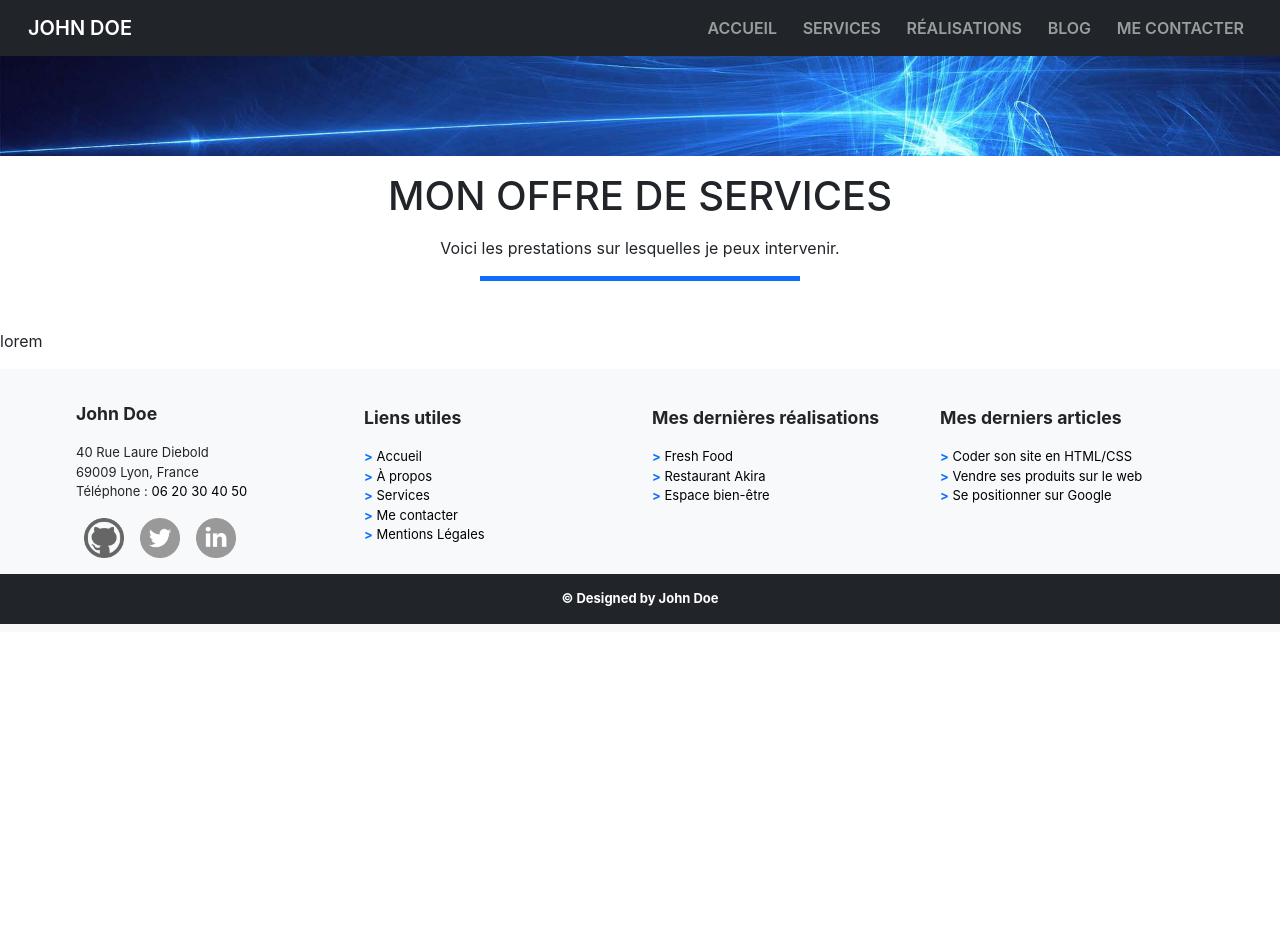
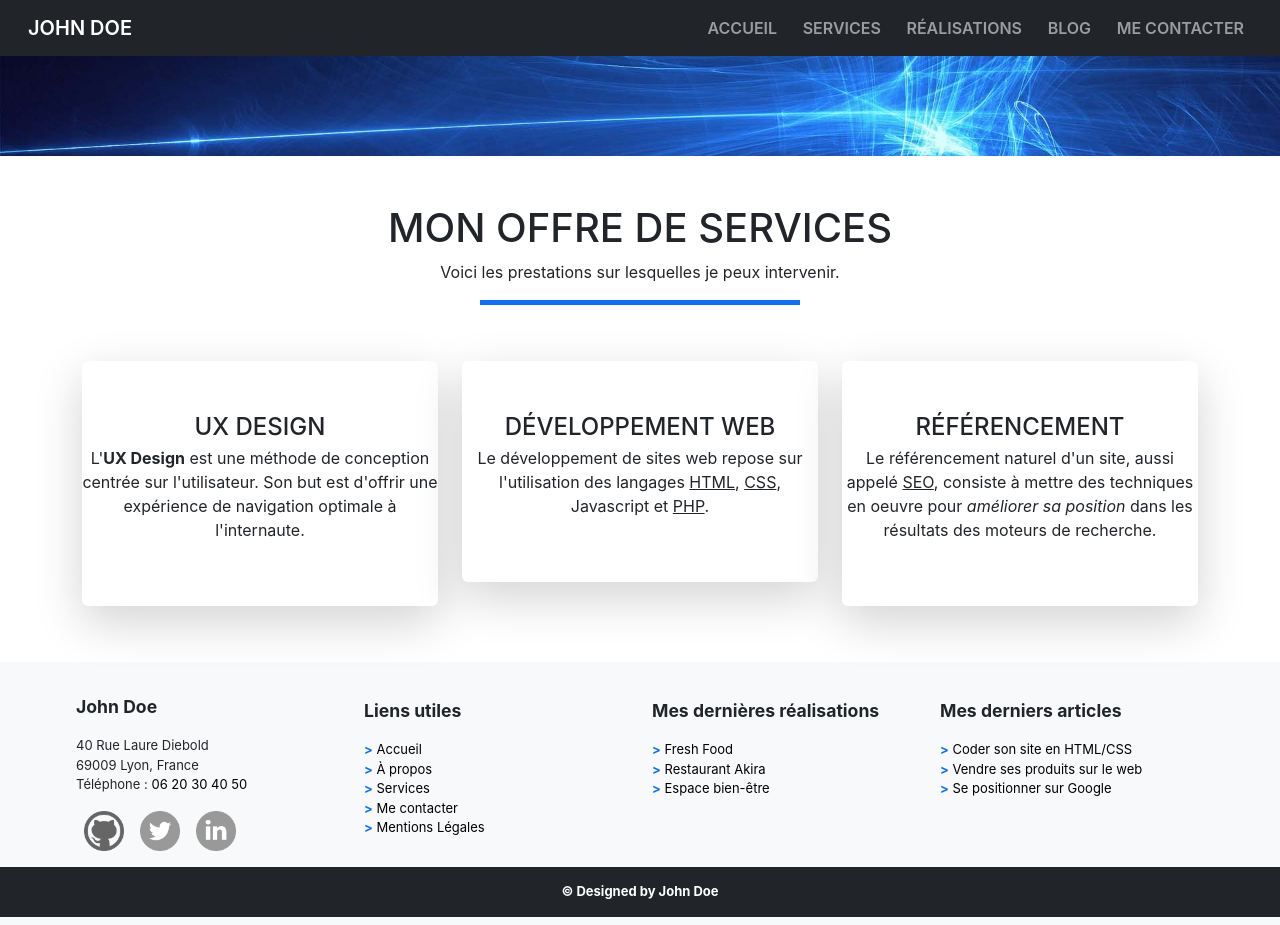
Before and after one commit to lc0362/react-johndoe, a React (Create React App) app: page /services in a window 1280 px wide. Before the commit the page ends 800 px from the top, so only its background shows below. Built offline with nearby package versions, Linux system fonts and the light colour scheme.

Commit message:
space footer and start services

```diff
--- a/src/components/Footer.jsx
+++ b/src/components/Footer.jsx
@@ -3,7 +3,7 @@ import './Footer.css';
 
 function Footer() {
     return (
-      <footer className="footer bg-light py-2" >
+      <footer className="footer bg-light py-2 mt-5" >
 
 <div className=" row px-3  mt-4  mx-md-5 mx-sm-2" >
          {/* Section 1: John Doe */}
--- a/src/pages/Home.jsx
+++ b/src/pages/Home.jsx
@@ -57,7 +57,7 @@ function Home() {
       </section>
 
       <div className="py-4 px-md-5 pt-lg-5">
-        <div className="shadow-lg p-3 mb-5 bg-body-tertiary rounded row p-md-5">
+        <div className="shadow-lg p-3 bg-body-tertiary rounded row p-md-5">
         <div className="col-12 col-sm-6">
           <h2 className="border-bottom border-primary border-3 py-3 fw-bold" id="about">À propos</h2>
           <p>Passionné par l'informatique et les nouvelles technologies, j'ai suivi une formation d'<strong>intégrateur-développeur web</strong> au CEF.
--- a/src/pages/Services.jsx
+++ b/src/pages/Services.jsx
@@ -22,7 +22,7 @@ function Services() {
 
   return (
     <div>
-      <section
+      <div
         style={{
           backgroundImage: `url(${backgroundImage})`,
           backgroundSize: 'cover',
@@ -32,12 +32,48 @@ function Services() {
           color: 'white'
         }}
       >
-      </section>
+      </div>
 
-      <h1 className='text-uppercase text-center my-3'>Mon offre de services</h1>
+<div>
+      <h1 className='text-uppercase text-center mt-5'>Mon offre de services</h1>
       <p className='text-center '>Voici les prestations sur lesquelles je peux intervenir.</p>
       <div className='bg-primary mb-5 w-25 mx-auto' style={{ height: '5px' }}></div>
-      <p>lorem</p>
+</div>
+
+<div className='text-center '>
+
+<div className="container">
+      <div className="row">
+
+      {  /* Bloc ux design */ }
+        <div className="col-12 col-md-4 py-2">
+  <div className='py-5 shadow-lg bg-white rounded'>
+<h2 className='text-uppercase my-1 fs-4 fs-md-3 fs-lg-2'>UX Design</h2>
+<p>L'<strong>UX Design</strong> est une méthode de conception centrée sur l'utilisateur. Son but est d'offrir une expérience de navigation optimale à l'internaute.</p>
+</div>
+</div>
+
+{  /* Bloc développement web */ }
+<div className="col-12 col-md-4 py-2">
+  <div className='py-5 shadow-lg bg-white rounded '>
+<h2 className='text-uppercase my-1 fs-4 fs-md-3 fs-lg-2'>Développement Web</h2>
+<p>Le développement de sites web repose sur l'utilisation des langages <u>HTML</u>, <u>CSS</u>, Javascript et <u>PHP</u>.</p>
+</div>
+</div>
+
+{  /* Bloc référencement*/ }
+<div className="col-12 col-md-4 py-2">
+  <div className='py-5 shadow-lg bg-white rounded'>
+<h2 className='text-uppercase my-1 fs-4 fs-md-3 fs-lg-2'>Référencement</h2>
+<p>Le référencement naturel d'un site, aussi appelé <u>SEO</u>, consiste à mettre des techniques en oeuvre pour <i>améliorer sa position</i> dans les résultats des moteurs de recherche.</p>
+</div>
+</div>
+
+</div>
+</div>
+
+</div>
+
     </div>
   );
 }
```
